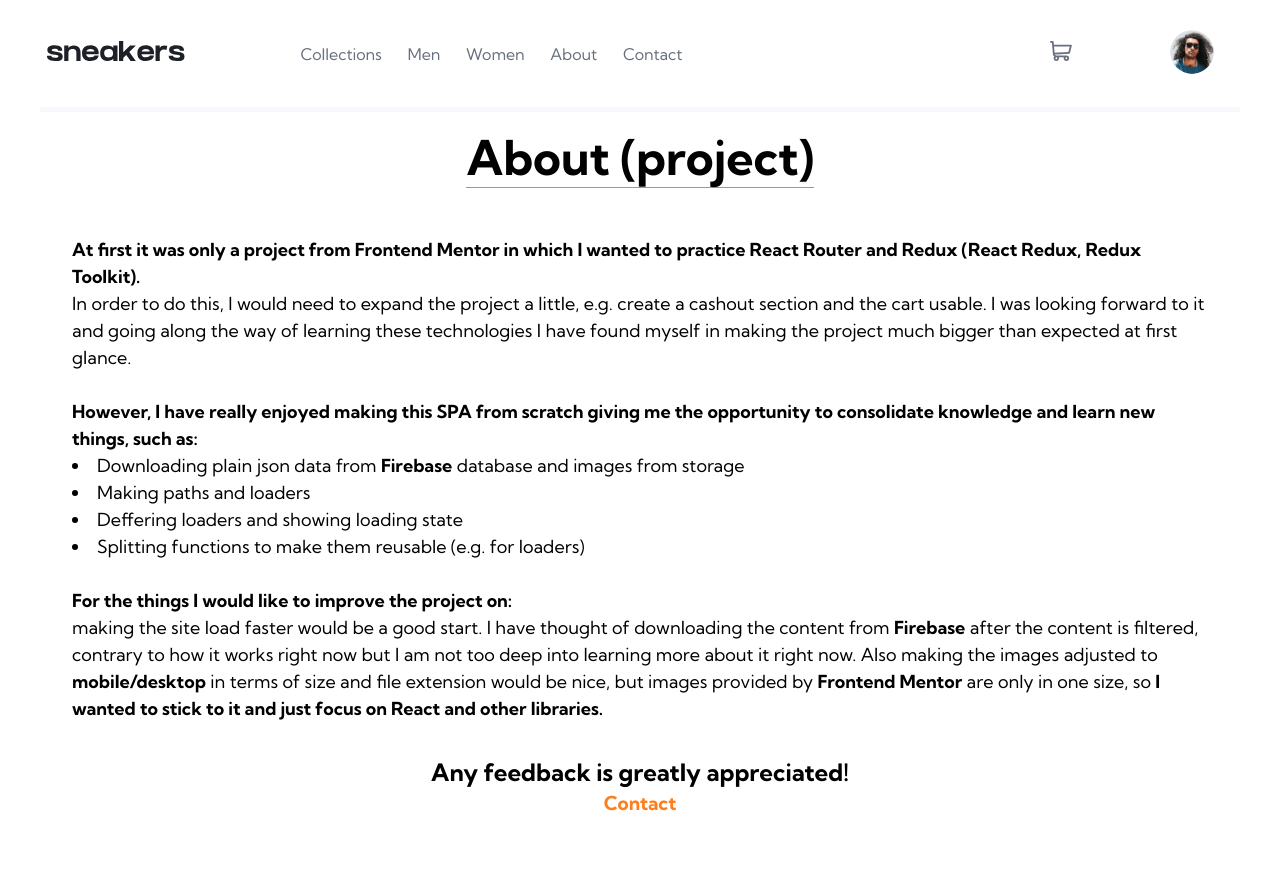
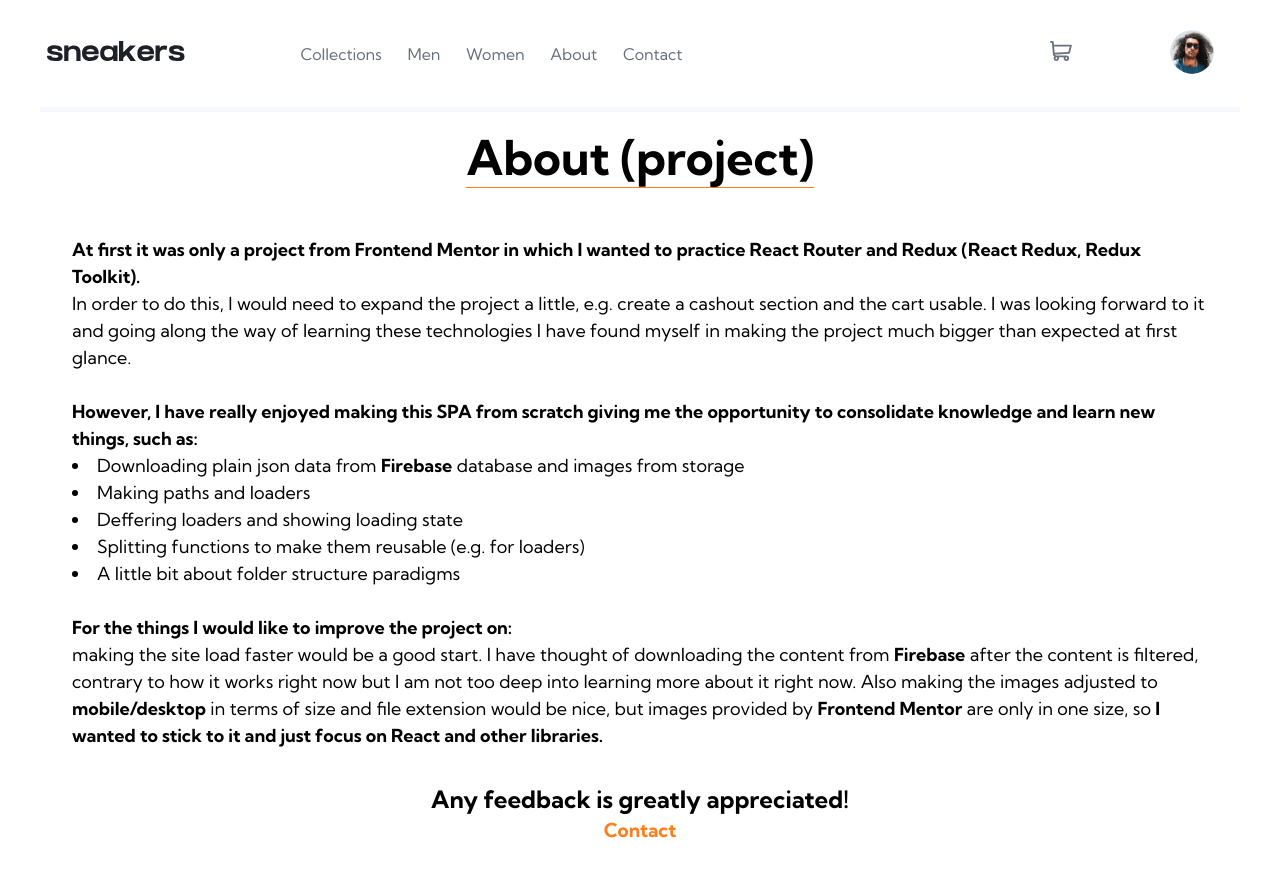
Before and after one commit to kimi1723/E-commerce-product-page-Frontend-Mentor, a React (Create React App) app in the folder my-app/: page /about in a window 1280 px wide. Shown: the top 876 px of the page. Before the commit the page ends 834 px from the top, so only its background shows below. Built offline with nearby package versions, Linux system fonts and the light colour scheme; no server answers.

Commit message:
some fixes, e.g. cart scroll

```diff
--- a/my-app/src/components/header/cart/Cart.module.css
+++ b/my-app/src/components/header/cart/Cart.module.css
@@ -12,6 +12,8 @@
 	-webkit-box-shadow: 0px 10px 21px -9px rgba(66, 68, 90, 1);
 	-moz-box-shadow: 0px 10px 21px -9px rgba(66, 68, 90, 1);
 	box-shadow: 0px 10px 21px -9px rgba(66, 68, 90, 1);
+	overflow: auto;
+	max-height: 70vh;
 }
 
 .cart::after {
--- a/my-app/src/components/nav-sections/about/About.js
+++ b/my-app/src/components/nav-sections/about/About.js
@@ -32,6 +32,7 @@ const About = () => {
 						<li>Making paths and loaders</li>
 						<li>Deffering loaders and showing loading state</li>
 						<li>Splitting functions to make them reusable (e.g. for loaders)</li>
+						<li>A little bit about folder structure paradigms</li>
 					</ul>
 				</article>
 
--- a/my-app/src/components/navigation/mobile/MobileNavigation.js
+++ b/my-app/src/components/navigation/mobile/MobileNavigation.js
@@ -11,7 +11,7 @@ const MobileNavigation = ({ mobileNavIsActive, hideNav }) => {
 	return (
 		<nav className={navClasses}>
 			<div className={classes['hero-bg']}></div>
-			<div className={classes['hero-backdrop']}></div>
+			<div className={classes['hero-backdrop']} onClick={hideNav}></div>
 			<NavigationList classes={classesObj} linksIndex={linksIndex} hideNav={hideNav} />
 		</nav>
 	);
--- a/my-app/src/components/ui/wrappers/PageContent.module.css
+++ b/my-app/src/components/ui/wrappers/PageContent.module.css
@@ -3,6 +3,7 @@
 	flex-direction: column;
 	align-items: center;
 	padding: 1em 2rem;
+	margin-bottom: 2em;
 }
 
 .h1 {
```
Also changed, not shown: my-app/src/components/header/Header.module.css (line endings or trailing spaces).
